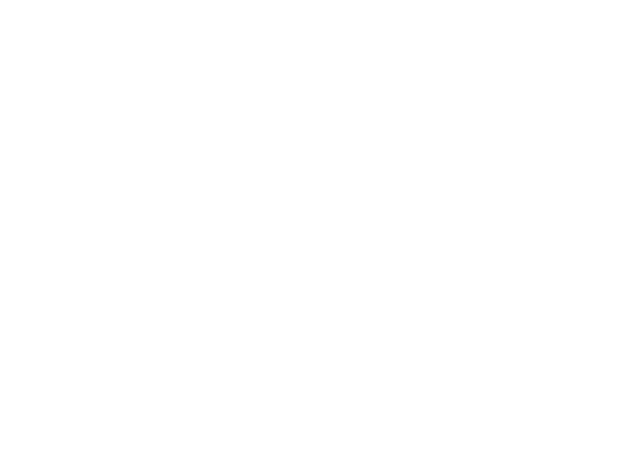
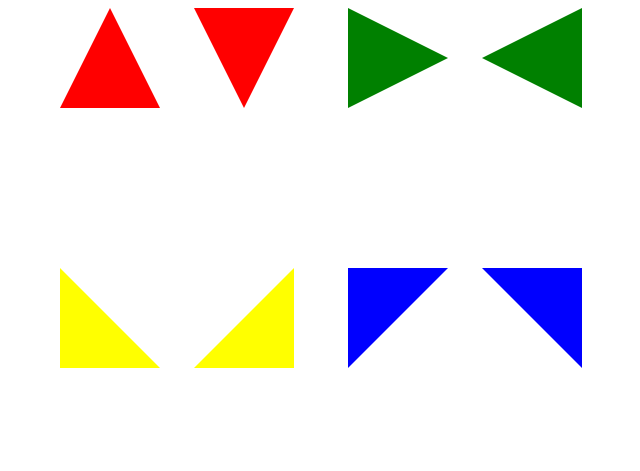
Before and after one commit to Oleksandr669/sk-training, a plain HTML site: page index.html in a window 1280 px wide. Shown: the whole page, without its empty margins (264-904 px from the left). Drawn offline with Linux system fonts and the light colour scheme.

Commit message:
added hw_5-3

```diff
--- a/css/style.css
+++ b/css/style.css
@@ -0,0 +1,90 @@
+.a{
+display: inline-block;
+width: 0;
+height: 0;
+border-bottom: 100px solid red;
+border-left: 50px solid transparent;
+border-right: 50px solid transparent;
+}
+
+.b{
+display: inline-block;
+width: 0;
+height: 0;
+border-top: 100px solid red;
+border-left: 50px solid transparent;
+border-right: 50px solid transparent;
+margin-left: 30px;
+}
+
+.c{
+    display: inline-block;
+    width: 0;
+    height: 0;
+    border-top: 50px solid transparent;
+    border-left: 100px solid green;
+    border-bottom: 50px solid transparent;
+    margin-left: 50px;
+}
+
+.d{
+    display: inline-block;
+    width: 0;
+    height: 0;
+    border-top: 50px solid transparent;
+    border-right: 100px solid green;
+    border-bottom: 50px solid transparent;
+    margin-left: 30px;
+}
+
+.e{
+    display: inline-block;
+    width: 0;
+    height: 0;
+    border-top: 100px solid transparent;
+    border-left: 100px solid yellow;
+    border-right:0px solid transparent;
+}
+
+.f{
+    display: inline-block;
+    width: 0;
+    height: 0;
+    border-left: 0px solid transparent;
+    border-right: 100px solid yellow;
+    border-top:100px solid transparent;
+    margin-left: 30px;
+}
+
+.g{
+    display: inline-block;
+    width: 0;
+    height: 0;
+    border-top: 0px solid transparent;
+    border-left: 100px solid blue;
+    border-bottom:100px solid transparent;
+    margin-left: 50px;
+}
+
+.h{
+    display: inline-block;
+    width: 0;
+    height: 0;
+    border-top: 0px solid transparent;
+    border-right: 100px solid blue;
+    border-bottom:100px solid transparent;
+    margin-left: 30px;
+}
+.first{
+    margin-left: auto;
+    margin-right: auto;
+    height: 200px;
+    width: 50%;
+}
+.second{
+    margin-left: auto;
+    margin-right: auto;
+    margin-top: 60px;
+    height: 200px;
+    width: 50%;
+}
--- a/index.html
+++ b/index.html
@@ -7,6 +7,17 @@
     <link rel="stylesheet" href="css/style.css">
 </head>
 <body>
-
+      <div class="first">
+   <div class="a"></div>
+   <div class="b"></div>
+   <div class="c"></div>
+   <div class="d"></div>
+      </div>
+      <div class="second">
+   <div class="e"></div>
+   <div class="f"></div>
+   <div class="g"></div>
+   <div class="h"></div>
+     </div>
 </body>
 </html>
```
